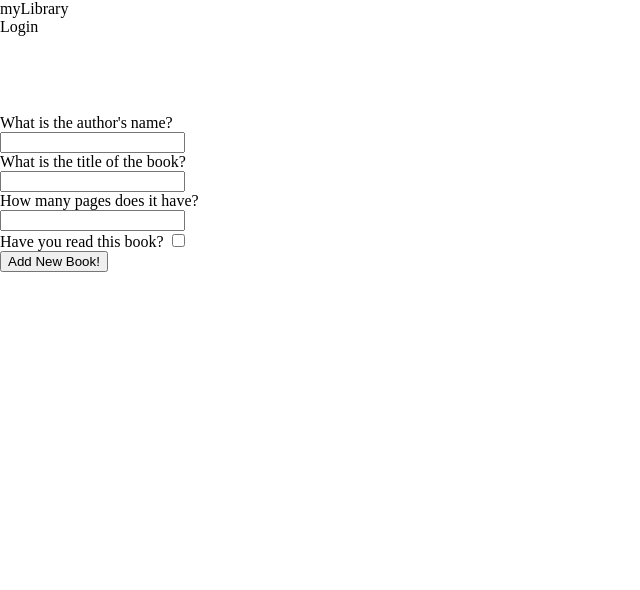
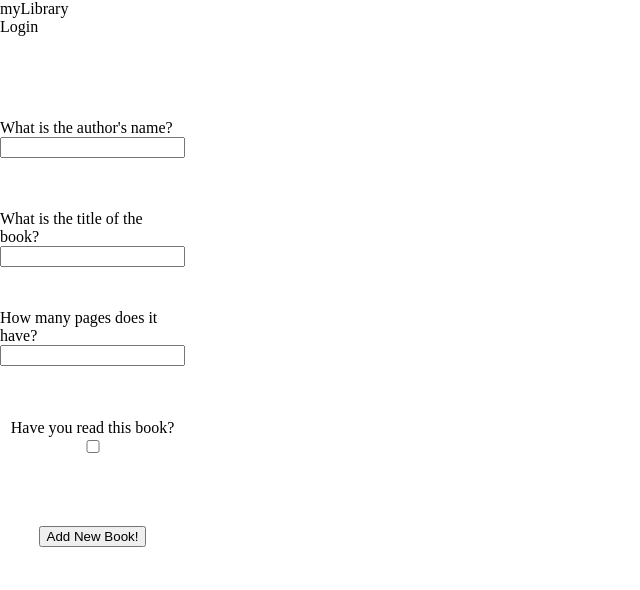
Before and after one commit to willbickham3/library, a plain HTML site: page index.html in a window 1280 px wide. Shown: the whole page, without its empty margins (0-640 px from the left). Drawn offline with Linux system fonts and the light colour scheme.

Commit message:
Style form within its grid

```diff
--- a/style.css
+++ b/style.css
@@ -14,8 +14,8 @@ body {
     height: 100vh;
     width: 100%;
     display: grid;
-    grid-template-columns: 0.5fr 2fr;
-    grid-template-rows: 0.5fr 3fr;
+    grid-template-columns: 0.5fr 3fr;
+    grid-template-rows: 0.5fr 4fr;
 }
 
 .library-header {
@@ -24,8 +24,23 @@ body {
 }
 
 .library-form {
+    width: 100%;
+    height: 100%;
     grid-column: 1;
     grid-row: 2;
+}
+
+.library-form form {
+    display: grid;
+    grid-template-rows: repeat(5,1fr);
+    height: 70%;
+    align-items: center;
+    justify-items: center;
+}
+
+form div {
+    display: flex;
+    flex-direction: column;
 }
 
 .library-main {
```
